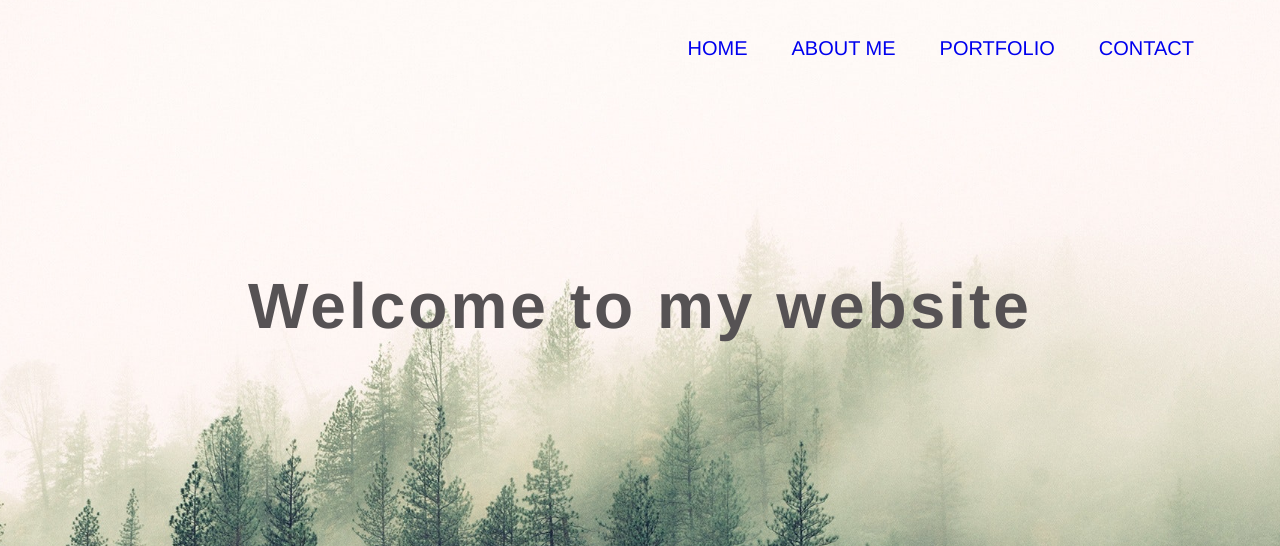
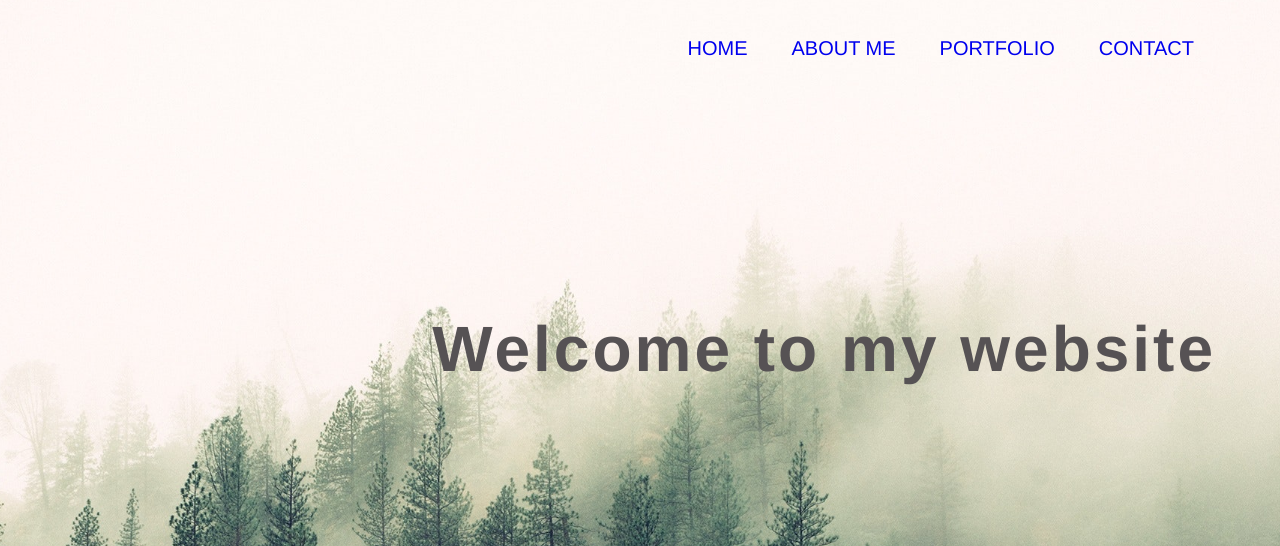
Before and after one commit to rrrichard/portfolio, a PHP site: page / in a window 1280 px wide. Shown: the top 546 px of the page. Run offline with PHP 8.4, Linux system fonts and the light colour scheme.

Commit message:
adjusting the texts on the landing page

```diff
--- a/style.css
+++ b/style.css
@@ -27,7 +27,6 @@ header{
 }
 
 .navBar{
-    background-color:#fffaf7;
     width:100%;
     margin: 0;
     padding: 0;
@@ -62,6 +61,10 @@ header{
 
 
 /*FEATURE PAGE*/
+
+
+
+
 .featureImage {
     text-align: center;
      /*this is for desktop height:100vh;*/
@@ -72,6 +75,7 @@ header{
     margin-top: -200px;
 }
 
+
 .featureImage h1{
     letter-spacing: 3px;
     line-height: 5rem;
@@ -79,11 +83,14 @@ header{
     padding-top: 300px;
     margin-bottom: 30px;
     /*text-shadow: 2px 2px #FFFFFF;*/
-    opacity: 1;
-    margin-top: 0px;
     color:#565254;
+    position: absolute;
+    right:5%;
 }
 
+.featureImage p{
+
+}
 /*ABOUT ME*/
 
 .aboutMe{
@@ -178,3 +185,6 @@ footer a{
 footer a:visited{
     color: #14a76c;
 }
+
+@media only screen
+    and (min)
```
